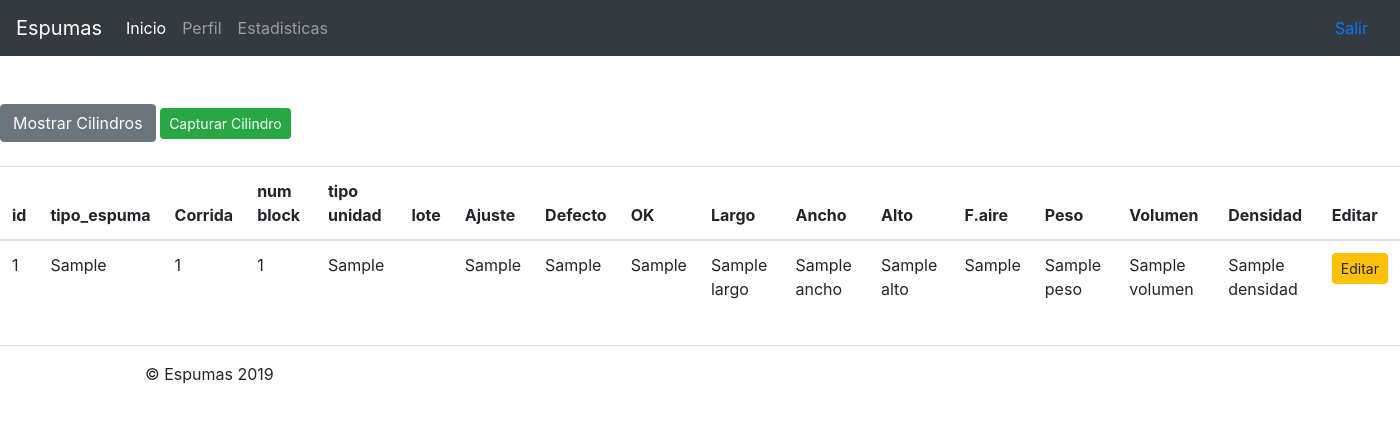
After one commit to Alvarogarcia91/karmaprod, a Django app: template karmaapp/templates/sandbox2.html in a window 1400 px wide. The commit adds this page. Shown: the top 423 px of the page. Run offline with Django 3.2, Linux system fonts and the light colour scheme; the template is opened without the code that fills it: most values are stand-ins (such as "Sample title", 1, 10 or a date in 2020); some libraries are stand-ins or nearby versions.

Commit message:
added forms sandbox, created table for edit

```diff
--- a/karmaapp/templates/index.html
+++ b/karmaapp/templates/index.html
@@ -60,7 +60,7 @@
                     <div class="col-md-4">
                       <h2> Producción de Cilindros de espuma </h2>
                       <p> Para capturar los cilindros de espuma entra aquí.</p>
-                      <p><a class="btn btn-primary" href="#" role="button">Capturar Cilindros  &raquo;</a></p>
+                      <p><a class="btn btn-primary" href="{% url 'alta_cilindro' %}" role="button">Capturar Cilindros  &raquo;</a></p>
                     </div>
                     <div class="col-md-4">
                       <h2>Producción de Bloque de espuma</h2>
--- a/karmaapp/templates/invsum.html
+++ b/karmaapp/templates/invsum.html
@@ -7,7 +7,7 @@
 
 
 <div class="container">
-
+<h1>Inventario</h1>
 <br>
 
        <table id="example" class="table table-striped table-bordered" style="width:100%">
--- a/karmaapp/templates/prueba.html
+++ b/karmaapp/templates/prueba.html
@@ -2,6 +2,6 @@
 {% block body %}
 <div class="container">
 
-<button type="submit" class="btn btn-primary"> Add Device </button>
+<button type="submit" class="btn btn-primary"> Cortar Bloque </button>
 </div>
 {% endblock%}
--- /dev/null
+++ b/karmaapp/templates/sandbox2.html
@@ -0,0 +1,76 @@
+{% extends 'base.html' %}
+
+{% block body %}
+
+    <div class="row">
+            <div class="col-lg">
+<br>
+<div class="add_buttons">
+
+    <div class="button-group">
+      <a href="{% url 'sandbox2' %}" class="btn btn-secondary btn-md btn-trim" role="button"> Mostrar Cilindros</a>
+      <a href="#" class="btn btn-success btn-sm btn-pad" role="button"> Capturar Cilindro</a>
+
+    </div>
+</div>
+<br>
+<table class="table table-hover" >
+    <thead>
+      <tr>
+
+        <th>id</th>
+        <th>tipo_espuma</th>
+        <th>Corrida</th>
+        <th>num block</th>
+        <th>tipo unidad</th>
+        <th>lote</th>
+        <th>Ajuste</th>
+        <th>Defecto</th>
+        <th>OK</th>
+        <th>Largo</th>
+        <th>Ancho</th>
+        <th>Alto</th>
+        <th>F.aire</th>
+        <th>Peso</th>
+        <th>Volumen</th>
+        <th>Densidad</th>
+         <th>Editar</th>
+
+      </tr>
+    </thead>
+
+    <tbody>
+        {% for item in itemsfront %}
+
+<tr>
+
+    <td>{{ item.pk }}</td>
+    <td>{{ item.tipo_espuma }}</td>
+    <td>{{ item.num_corrida }}</td>
+    <td>{{ item.num_block }}</td>
+    <td>{{ item.tipo_unidad }}</td>
+    <td>{{ item.no_lote }}</td>
+    <td>{{ item.tipo_ajuste }}</td>
+    <td>{{ item.tipo_defecto }}</td>
+    <td>{{ item.ok_ng }}</td>
+    <td>{{ item.largo }}</td>
+    <td>{{ item.ancho }}</td>
+    <td>{{ item.alto }}</td>
+    <td>{{ item.flujo_de_aire }}</td>
+    <td>{{ item.peso }}</td>
+    <td>{{ item.volumen }}</td>
+    <td>{{ item.densidad }}</td>
+    <td><a href="#" class="btn btn-warning btn-sm" role="button" aria-pressed="true" > Editar</a></tr></td>
+
+
+        {% endfor %}
+
+        </td>
+
+    </tbody>
+  </table>
+</div>
+</div>
+
+
+{% endblock%}
--- a/karmaproject/urls.py
+++ b/karmaproject/urls.py
@@ -20,7 +20,7 @@ from users import views as user_views
 urlpatterns = [
     path('admin/', admin.site.urls),
     path('', include('karmaapp.urls')),
-    path('karmaapp/', include('karmaapp.urls')),
+    #path('karmaapp/', include('karmaapp.urls')),
     path('register/',user_views.register,name='register'),
 
 ]
```
Also changed, not shown: karmaapp/forms.py (added, +14 -0 lines), karmaapp/models.py (+14 -1 lines), karmaapp/templates/cilindroform.html (added, +10 -0 lines), karmaapp/templates/formtest.html (added, +10 -0 lines), karmaapp/urls.py (+7 -0 lines), karmaapp/views.py (+27 -0 lines).
